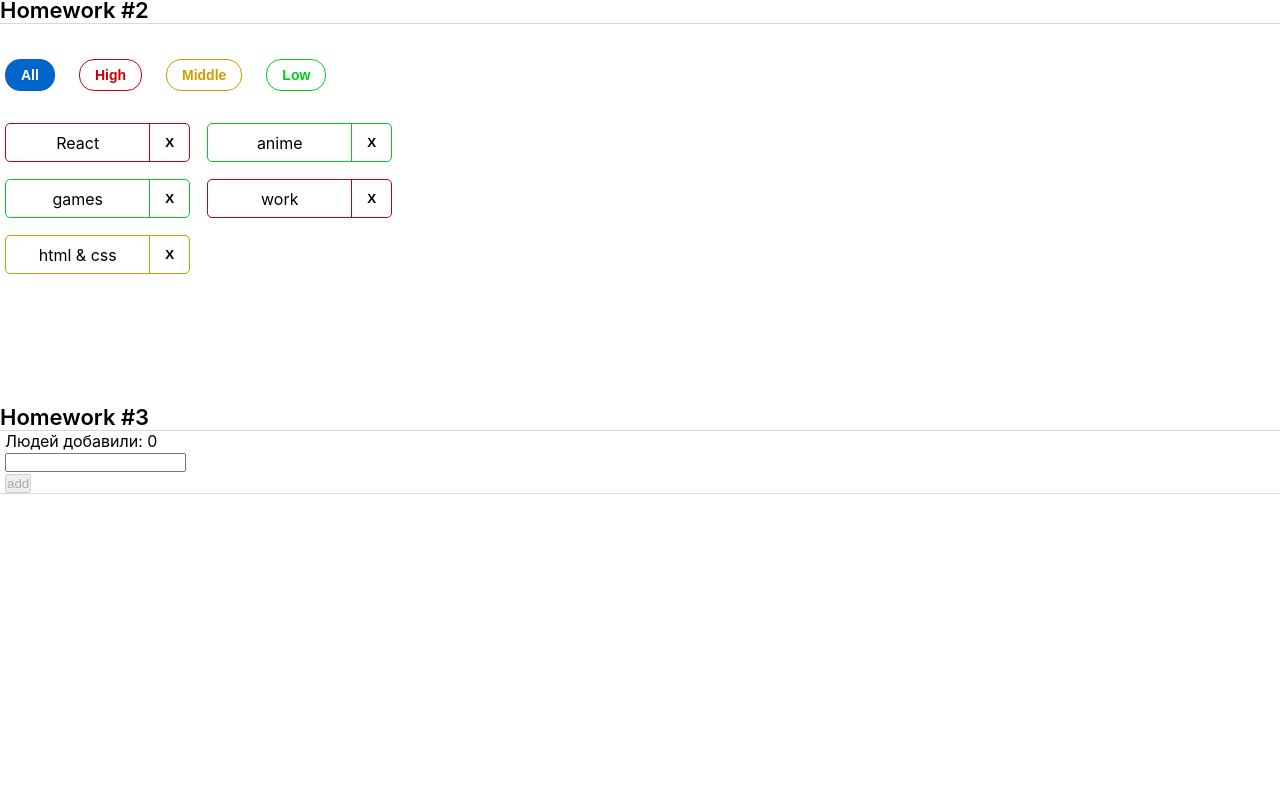
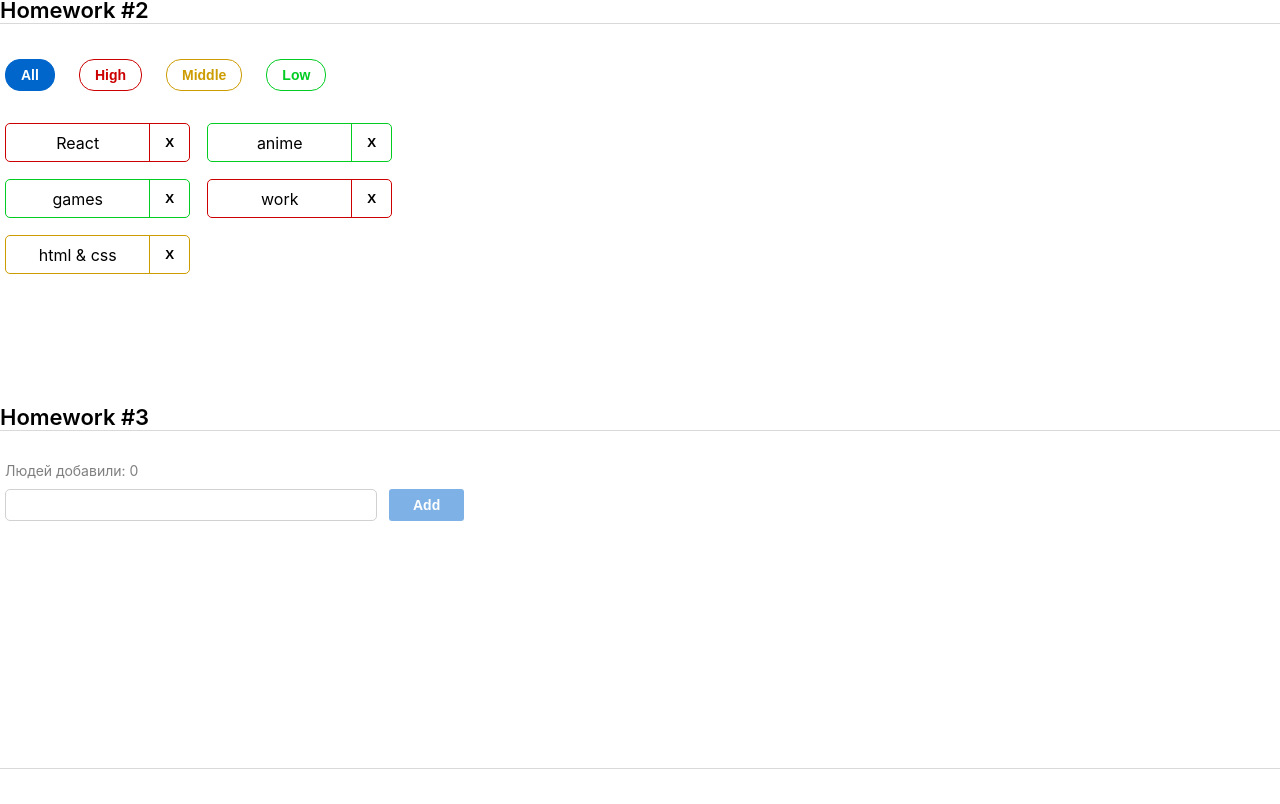
Before and after one commit to 7lad48/hw-autocheck, a React (Create React App) app: page / in a window 1280 px wide. Shown: the part 567-1371 px from the top of the page. Before the commit the page ends 1096 px from the top, so only its background shows below. Built offline with nearby package versions, Linux system fonts and the light colour scheme.

Commit message:
hw3 add styles

```diff
--- a/src/s2-homeworks/hw03/Greeting.module.css
+++ b/src/s2-homeworks/hw03/Greeting.module.css
@@ -1,22 +1,48 @@
 .greetingForm {
+    margin-top: 31px;
+    margin-bottom: 240px;
 }
 
 .inputAndButtonContainer {
+    display: flex;
+    align-items: flex-start;
+    gap: 12px;
+    flex-wrap: wrap;
 }
 
 .error {
+    color: red;
+    font-size: 14px;
+    margin-top: 7px;
 }
 
-.input {
+input {
+    border: 1px solid #D1D1D1;
+    border-radius: 5px;
+    padding: 5px 12px;
+    font-size: 16px;
+    line-height: 20px;
+    width: 372px;
 }
 
-.input:focus {
+input:focus {
+    outline: none;
 }
 
 .errorInput {
+    border: 1px solid red;
 }
 
 .button {
+    padding: 8px 24px;
+    font-size: 14px;
+    color: #fff;
+    outline:none;
+    border: none;
+    border-radius: 3px;
+    font-weight: 600;
+    background: #0066CC;
+    cursor: pointer;
 }
 
 .button:focus {
@@ -26,10 +52,18 @@
 }
 
 .button:disabled {
+    opacity: .5;
+    cursor: default;
 }
 
 .text {
+    font-size: 14px;
+    color: rgba(0, 0, 0, .5);
+    margin-bottom: 10px;
 }
 
 .greeting {
+    margin-top: 10px;
+    font-size: 14px;
+
 }
--- a/src/s2-homeworks/hw03/Greeting.tsx
+++ b/src/s2-homeworks/hw03/Greeting.tsx
@@ -25,7 +25,7 @@ const Greeting: React.FC<GreetingPropsType> = (
         lastUserName,
     } // деструктуризация пропсов
 ) => {
-    const inputClass = s.errorInput // need to fix with (?:) ((error - border red;
+    const inputClass = error ? s.errorInput : undefined // need to fix with (?:) ((error - border red;
 
     return (
         <div id={'hw3-form'} className={s.greetingForm}>
@@ -57,7 +57,7 @@ const Greeting: React.FC<GreetingPropsType> = (
                     className={s.button}
                     disabled={!name.trim()}
                 >
-                    add
+                    Add
                 </button>
             </div>
 
```
